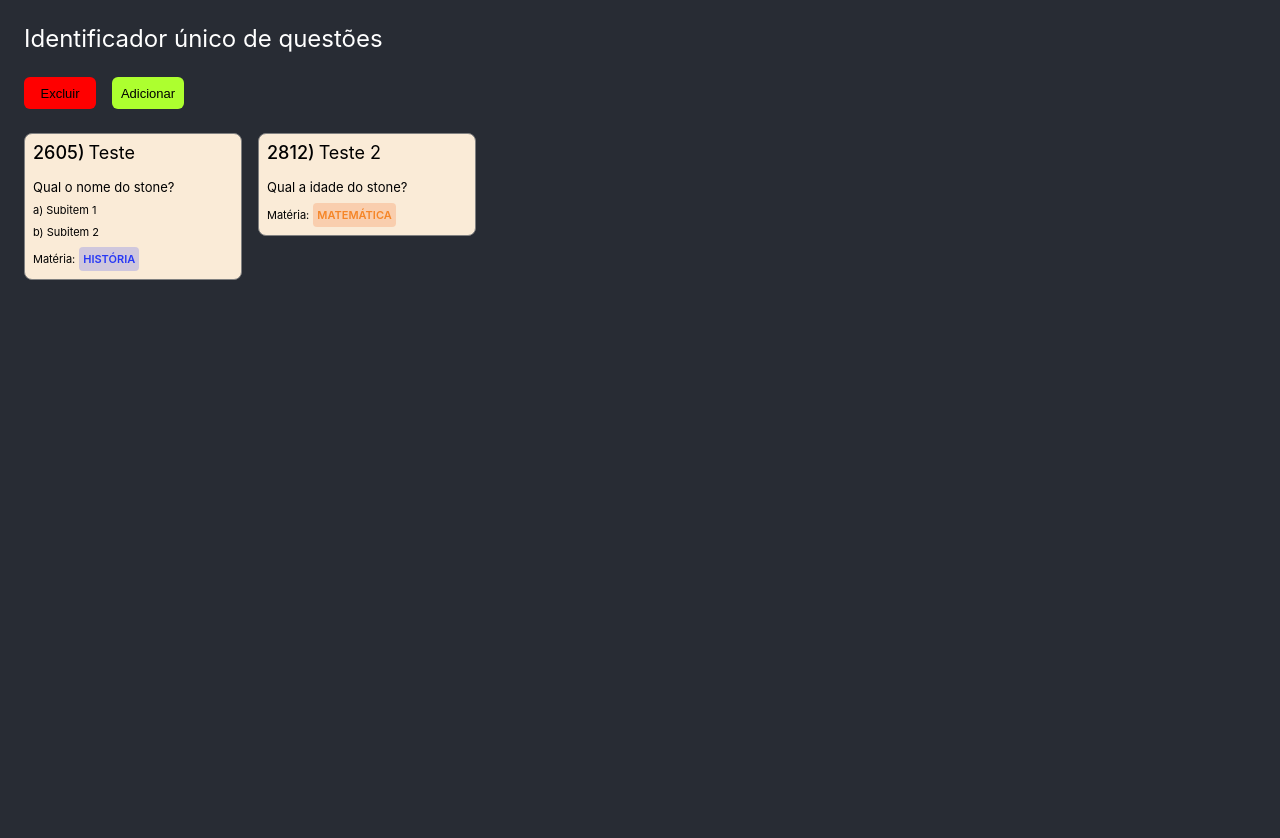
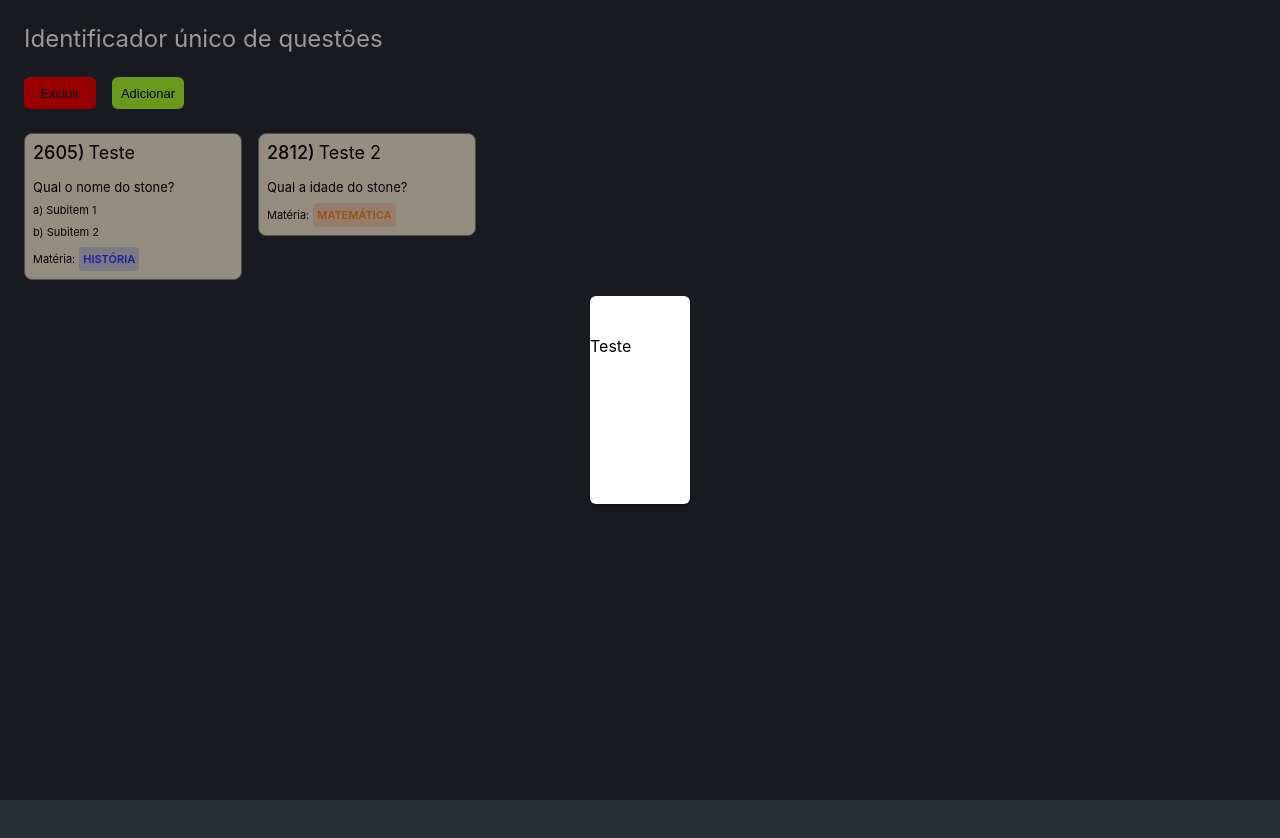
Before and after one commit to mantisoficial/dominios-de-software, a React (Create React App) app in the folder dom_project/dom_project_ui/: page / in a window 1280 px wide. Both pictures are taken after a click on the button "Adicionar". Shown: the top 838 px of the page. Built offline with nearby package versions, Linux system fonts and the light colour scheme.

Commit message:
Correção onde a dialog não estava aparecendo.

```diff
--- a/dom_project/dom_project_ui/src/components/Dialog.css
+++ b/dom_project/dom_project_ui/src/components/Dialog.css
@@ -6,6 +6,7 @@
   bottom: 0;
   display: flex;
   z-index: 5000;
+  background-color: rgba(0, 0, 0, 0.4);
 }
 
 .dialog-content {
@@ -14,9 +15,9 @@
   height: 160px;
   left: 0;
   padding: 24px 0px;
-  opacity: 0;
+  opacity: 1;
   margin: auto;
-  background-color: red;
+  background-color: white;
   border-radius: 6px;
   box-shadow: 0px 1.2px 1.8px 0.5px rgba(0, 0, 0, 0.18),
     0px 4.8px 7.2px rgba(0, 0, 0, 0.1);
```
